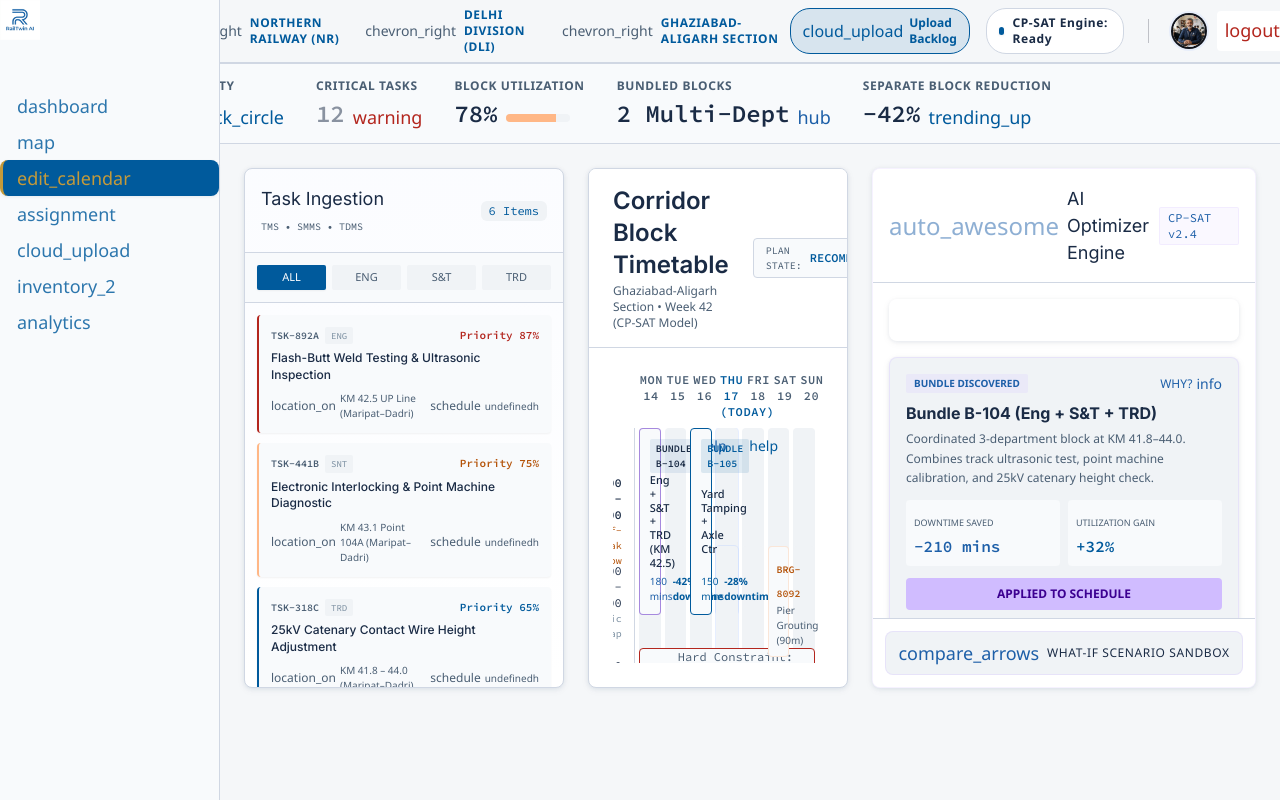
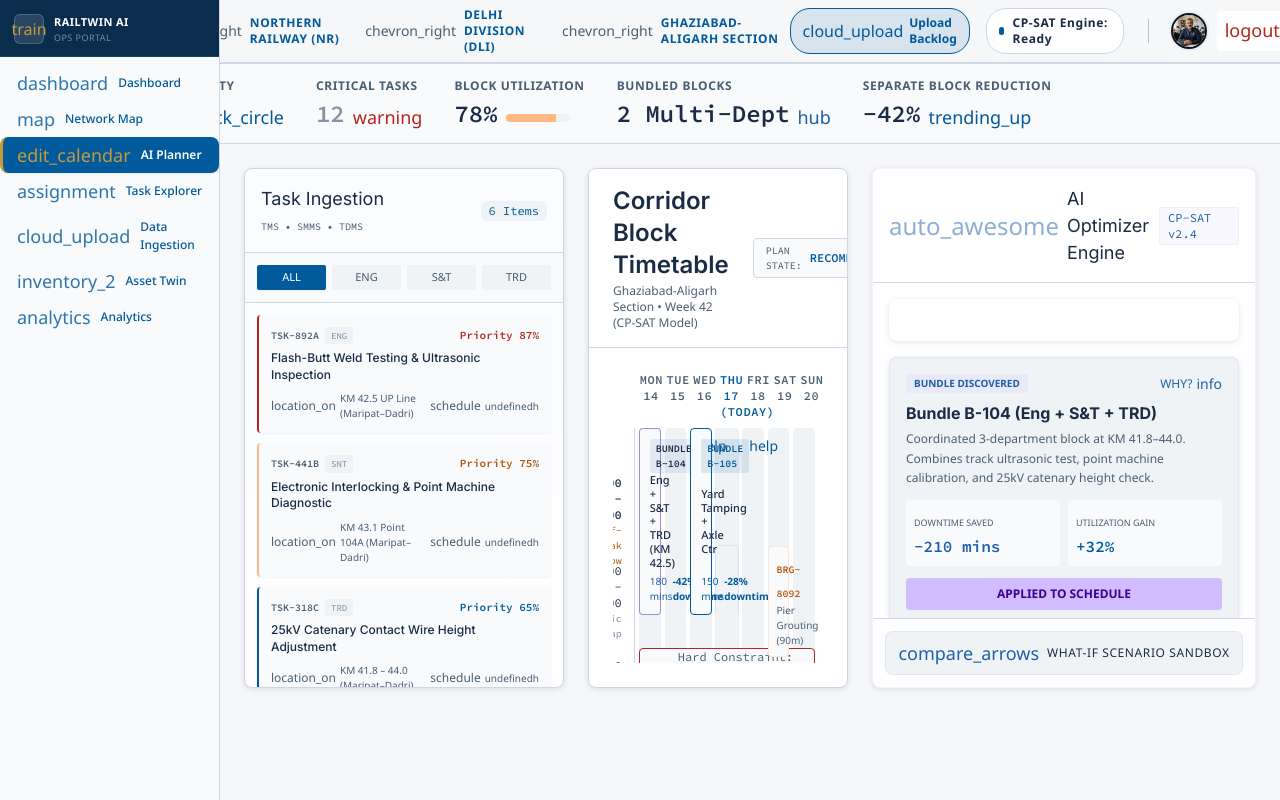
Before and after one commit to ShristiC7/railtwin_ai_railway_command_center, a plain HTML site: page frontend/ai_planner_optimizer.html in a window 1280 px wide. Drawn offline with nearby package versions, Linux system fonts and the light colour scheme; sample sign-in values are in the browser's storage.

Commit message:
feat: add new frontend dashboard modules with government railway design system branding

```diff
--- a/frontend/ai_planner_optimizer.html
+++ b/frontend/ai_planner_optimizer.html
@@ -154,30 +154,28 @@
 
   <!-- Sidebar Navigation -->
   <aside class="fixed left-0 top-0 h-full w-20 bg-surface-container-lowest flex flex-col items-center py-gutter z-50 border-r border-outline-variant/10">
-    <div class="mb-10">
-      <img alt="RailTwin AI Logo" class="h-10 w-10 object-contain" src="../railtwin_ai_logo/screen.png"/>
-    </div>
+    <div style="padding:14px 14px 12px;border-bottom:1px solid rgba(255,255,255,0.10);background:#0B2D4D;"><div style="display:flex;align-items:center;gap:10px;"><div style="width:30px;height:30px;background:rgba(255,255,255,0.12);border:1px solid rgba(255,255,255,0.18);border-radius:6px;display:flex;align-items:center;justify-content:center;flex-shrink:0;"><span class="material-symbols-outlined" style="font-size:16px;color:#C49A3A;font-variation-settings:'FILL' 1;">train</span></div><div><div style="font-size:11px;font-weight:700;color:#FFFFFF;letter-spacing:0.04em;text-transform:uppercase;">RailTwin AI</div><div style="font-size:9px;color:rgba(255,255,255,0.45);letter-spacing:0.05em;text-transform:uppercase;">Ops Portal</div></div></div></div>
     <nav class="flex flex-col gap-6" data-active-classes="bg-primary text-on-primary shadow-[0_0_12px_rgba(173,198,255,0.4)]">
       <a class="p-3 rounded-xl text-on-surface-variant hover:text-primary transition-all group" data-path="overview" href="index.html" title="Overview">
-        <span class="material-symbols-outlined text-[28px]">dashboard</span>
+        <span class="material-symbols-outlined text-[28px]">dashboard</span><span style="font-size:12px;">Dashboard</span>
       </a>
       <a class="p-3 rounded-xl text-on-surface-variant hover:text-primary transition-all group" data-path="network-map" href="command_center_network_map_1.html" title="Network Map">
-        <span class="material-symbols-outlined text-[28px]">map</span>
+        <span class="material-symbols-outlined text-[28px]">map</span><span style="font-size:12px;">Network Map</span>
       </a>
       <a aria-current="page" class="p-3 rounded-xl transition-all group bg-primary text-on-primary shadow-[0_0_12px_rgba(173,198,255,0.4)]" data-path="planning-workspace" href="ai_planner_optimizer.html" title="Planning Workspace">
-        <span class="material-symbols-outlined text-[28px]">edit_calendar</span>
+        <span class="material-symbols-outlined text-[28px]">edit_calendar</span><span style="font-size:12px;">AI Planner</span>
       </a>
       <a class="p-3 rounded-xl text-on-surface-variant hover:text-primary transition-all group" data-path="task-explorer" href="command_center_network_map_2.html" title="Task Explorer">
-        <span class="material-symbols-outlined text-[28px]">assignment</span>
+        <span class="material-symbols-outlined text-[28px]">assignment</span><span style="font-size:12px;">Task Explorer</span>
       </a>
       <a class="p-3 rounded-xl text-on-surface-variant hover:text-primary transition-all group" data-path="data-upload" href="data_upload_center.html" title="Data Ingestion & Upload">
-        <span class="material-symbols-outlined text-[28px]">cloud_upload</span>
+        <span class="material-symbols-outlined text-[28px]">cloud_upload</span><span style="font-size:12px;">Data Ingestion</span>
       </a>
       <a class="p-3 rounded-xl text-on-surface-variant hover:text-primary transition-all group" data-path="asset-inventory" href="asset_digital_twin_explorer.html" title="Asset Inventory">
-        <span class="material-symbols-outlined text-[28px]">inventory_2</span>
+        <span class="material-symbols-outlined text-[28px]">inventory_2</span><span style="font-size:12px;">Asset Twin</span>
       </a>
       <a class="p-3 rounded-xl text-on-surface-variant hover:text-primary transition-all group" data-path="ai-analytics" href="operations_analytics.html" title="AI Analytics">
-        <span class="material-symbols-outlined text-[28px]">analytics</span>
+        <span class="material-symbols-outlined text-[28px]">analytics</span><span style="font-size:12px;">Analytics</span>
       </a>
     </nav>
   </aside>
```
Also changed, not shown: frontend/asset_digital_twin_explorer.html (+8 -10 lines), frontend/command_center_network_map_1.html (+8 -10 lines), frontend/command_center_network_map_2.html (+8 -10 lines), frontend/data_upload_center.html (+8 -10 lines), frontend/operations_analytics.html (+8 -10 lines).
